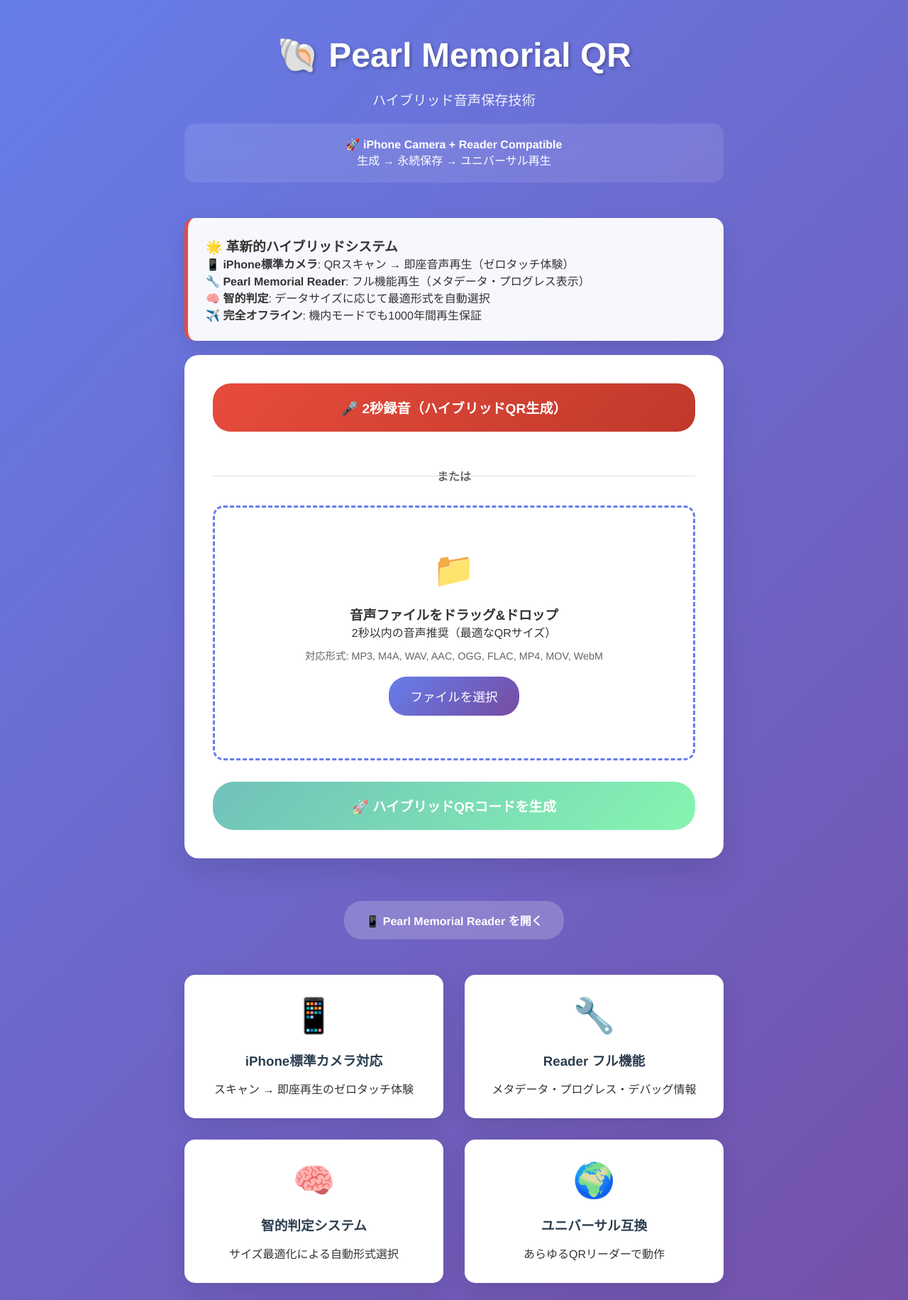
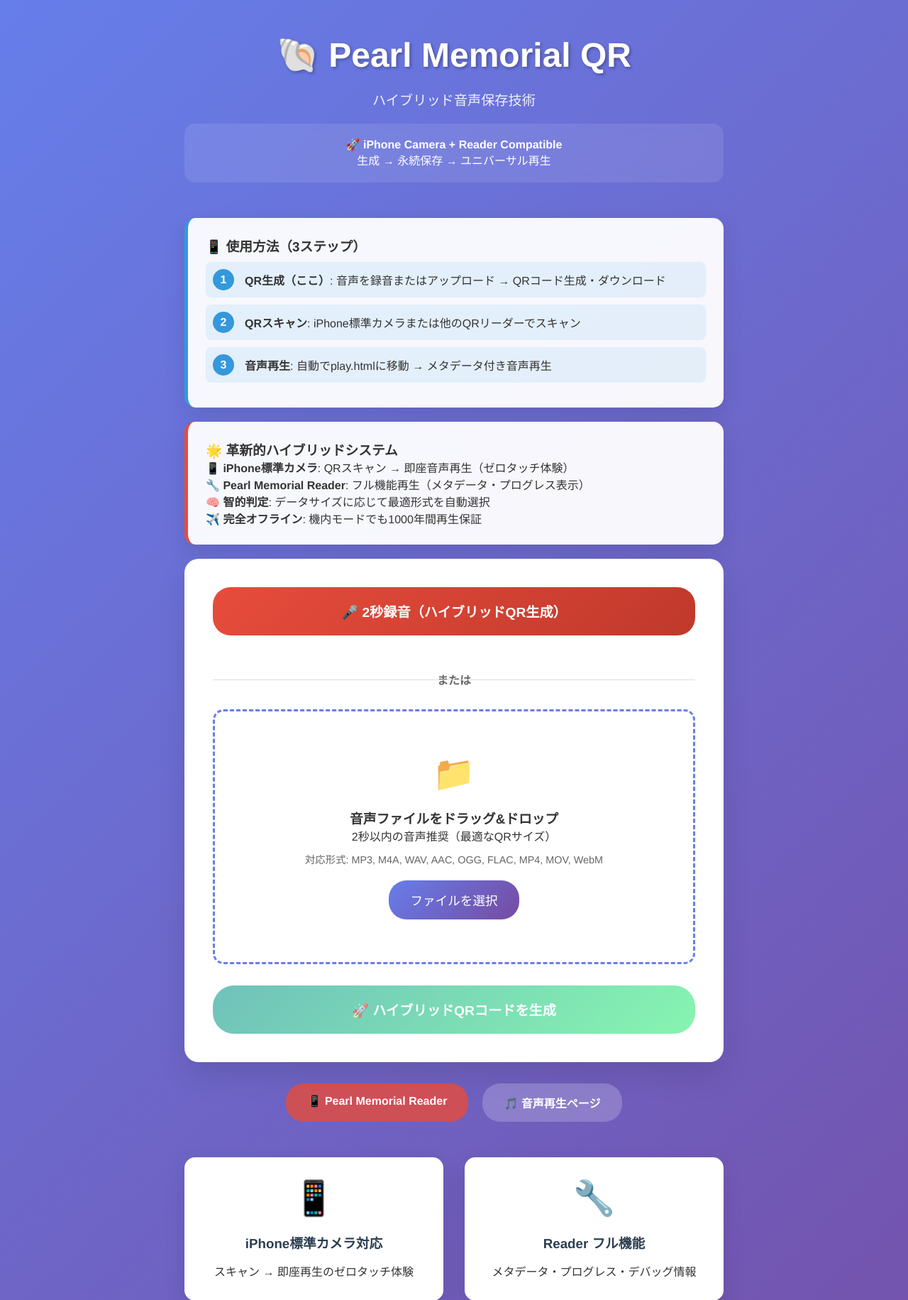
Before and after one commit to timeless-residents/voice-memorial-qr, a Flask app: page / in a window 1280 px wide. Shown: the top 1831 px of the page at 71% size. Run offline with Flask 3, Linux system fonts and the light colour scheme.

Commit message:
Update index.html

```diff
--- a/templates/index.html
+++ b/templates/index.html
@@ -63,6 +63,39 @@
             box-shadow: 0 10px 30px rgba(0,0,0,0.1);
             border-left: 5px solid #e74c3c;
             color: #333;
+        }
+
+        .workflow-notice {
+            background: rgba(255,255,255,0.95);
+            padding: 25px;
+            border-radius: 15px;
+            margin: 20px 0;
+            box-shadow: 0 10px 30px rgba(0,0,0,0.1);
+            border-left: 5px solid #3498db;
+            color: #333;
+        }
+
+        .workflow-step {
+            display: flex;
+            align-items: center;
+            margin: 10px 0;
+            padding: 10px;
+            background: rgba(52, 152, 219, 0.1);
+            border-radius: 8px;
+        }
+
+        .workflow-number {
+            background: #3498db;
+            color: white;
+            width: 30px;
+            height: 30px;
+            border-radius: 50%;
+            display: flex;
+            align-items: center;
+            justify-content: center;
+            font-weight: bold;
+            margin-right: 15px;
+            flex-shrink: 0;
         }
 
         .upload-section {
@@ -293,6 +326,39 @@
             border: 1px solid #bee5eb;
         }
 
+        .navigation-links {
+            display: flex;
+            justify-content: center;
+            gap: 20px;
+            margin: 30px 0;
+        }
+
+        .nav-link {
+            display: inline-block;
+            background: rgba(255,255,255,0.2);
+            color: white;
+            text-decoration: none;
+            padding: 15px 30px;
+            border-radius: 25px;
+            transition: all 0.3s ease;
+            font-weight: 600;
+            text-align: center;
+            min-width: 180px;
+        }
+
+        .nav-link:hover {
+            background: rgba(255,255,255,0.3);
+            transform: translateY(-2px);
+        }
+
+        .nav-link.primary {
+            background: rgba(231, 76, 60, 0.8);
+        }
+
+        .nav-link.primary:hover {
+            background: rgba(231, 76, 60, 1);
+        }
+
         .features {
             display: grid;
             grid-template-columns: repeat(auto-fit, minmax(250px, 1fr));
@@ -330,23 +396,6 @@
             opacity: 0.8;
         }
 
-        .reader-link {
-            display: inline-block;
-            background: rgba(255,255,255,0.2);
-            color: white;
-            text-decoration: none;
-            padding: 15px 30px;
-            border-radius: 25px;
-            margin-top: 30px;
-            transition: all 0.3s ease;
-            font-weight: 600;
-        }
-
-        .reader-link:hover {
-            background: rgba(255,255,255,0.3);
-            transform: translateY(-2px);
-        }
-
         /* モバイル対応 */
         @media (max-width: 768px) {
             .container {
@@ -370,6 +419,15 @@
                 grid-template-columns: 1fr;
                 gap: 20px;
             }
+
+            .navigation-links {
+                flex-direction: column;
+                gap: 15px;
+            }
+
+            .nav-link {
+                min-width: auto;
+            }
         }
     </style>
 </head>
@@ -381,6 +439,28 @@
             <div class="tech-highlight">
                 <strong>🚀 iPhone Camera + Reader Compatible</strong><br>
                 生成 → 永続保存 → ユニバーサル再生
+            </div>
+        </div>
+
+        <div class="workflow-notice">
+            <h3>📱 使用方法（3ステップ）</h3>
+            <div class="workflow-step">
+                <div class="workflow-number">1</div>
+                <div>
+                    <strong>QR生成（ここ）</strong>: 音声を録音またはアップロード → QRコード生成・ダウンロード
+                </div>
+            </div>
+            <div class="workflow-step">
+                <div class="workflow-number">2</div>
+                <div>
+                    <strong>QRスキャン</strong>: iPhone標準カメラまたは他のQRリーダーでスキャン
+                </div>
+            </div>
+            <div class="workflow-step">
+                <div class="workflow-number">3</div>
+                <div>
+                    <strong>音声再生</strong>: 自動でplay.htmlに移動 → メタデータ付き音声再生
+                </div>
             </div>
         </div>
 
@@ -446,9 +526,12 @@
             </form>
         </div>
 
-        <div style="text-align: center;">
-            <a href="/reader" class="reader-link">
-                📱 Pearl Memorial Reader を開く
+        <div class="navigation-links">
+            <a href="/reader" class="nav-link primary">
+                📱 Pearl Memorial Reader
+            </a>
+            <a href="/play" class="nav-link">
+                🎵 音声再生ページ
             </a>
         </div>
 
@@ -520,7 +603,7 @@
             // 推定音声データサイズ（2秒、Opus圧縮）
             const estimatedDataSize = Math.min(fileSize * 0.1, 8000); // 最大8KB
             const base64Size = estimatedDataSize * 1.33; // Base64エンコード
-            const dataURISize = base64Size + 50; // DataURI헤더
+            const dataURISize = base64Size + 50; // DataURIヘッダー
 
             // URL形式サイズ推定
             const baseURL = "https://voice-memorial-qr.onrender.com/play?audio=";
@@ -787,7 +870,7 @@
 
         // 初期化
         document.addEventListener('DOMContentLoaded', () => {
-            showStatus('🚀 Pearl Memorial Hybrid Generator 準備完了！iPhone Camera + Reader 両対応QRコードを生成できます。', 'processing');
+            showStatus('🚀 Pearl Memorial QR Generator 準備完了！音声録音またはファイルアップロードでハイブリッドQRコードを生成できます。', 'processing');
 
             setTimeout(() => {
                 if (status.classList.contains('processing')) {
```
